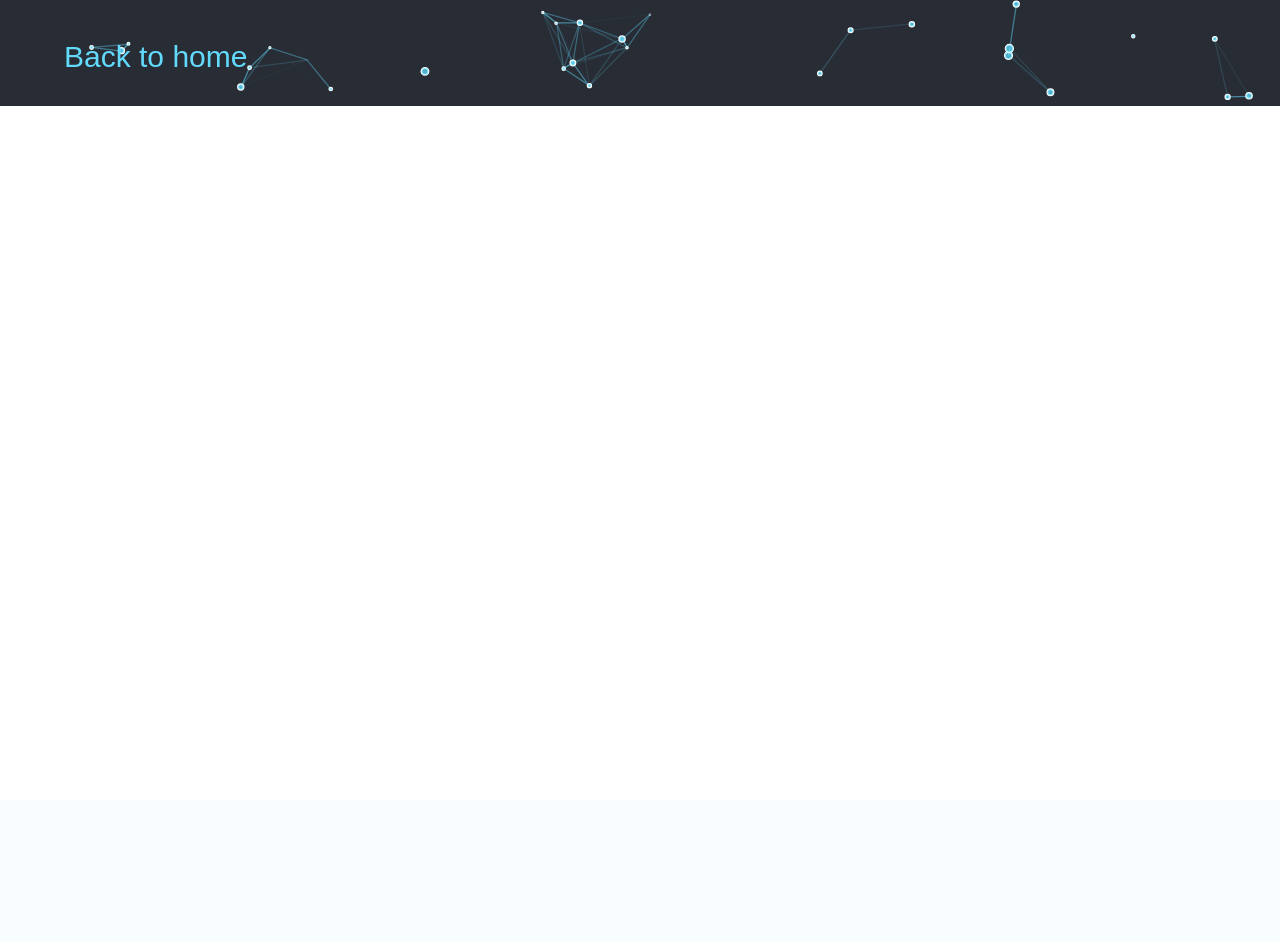
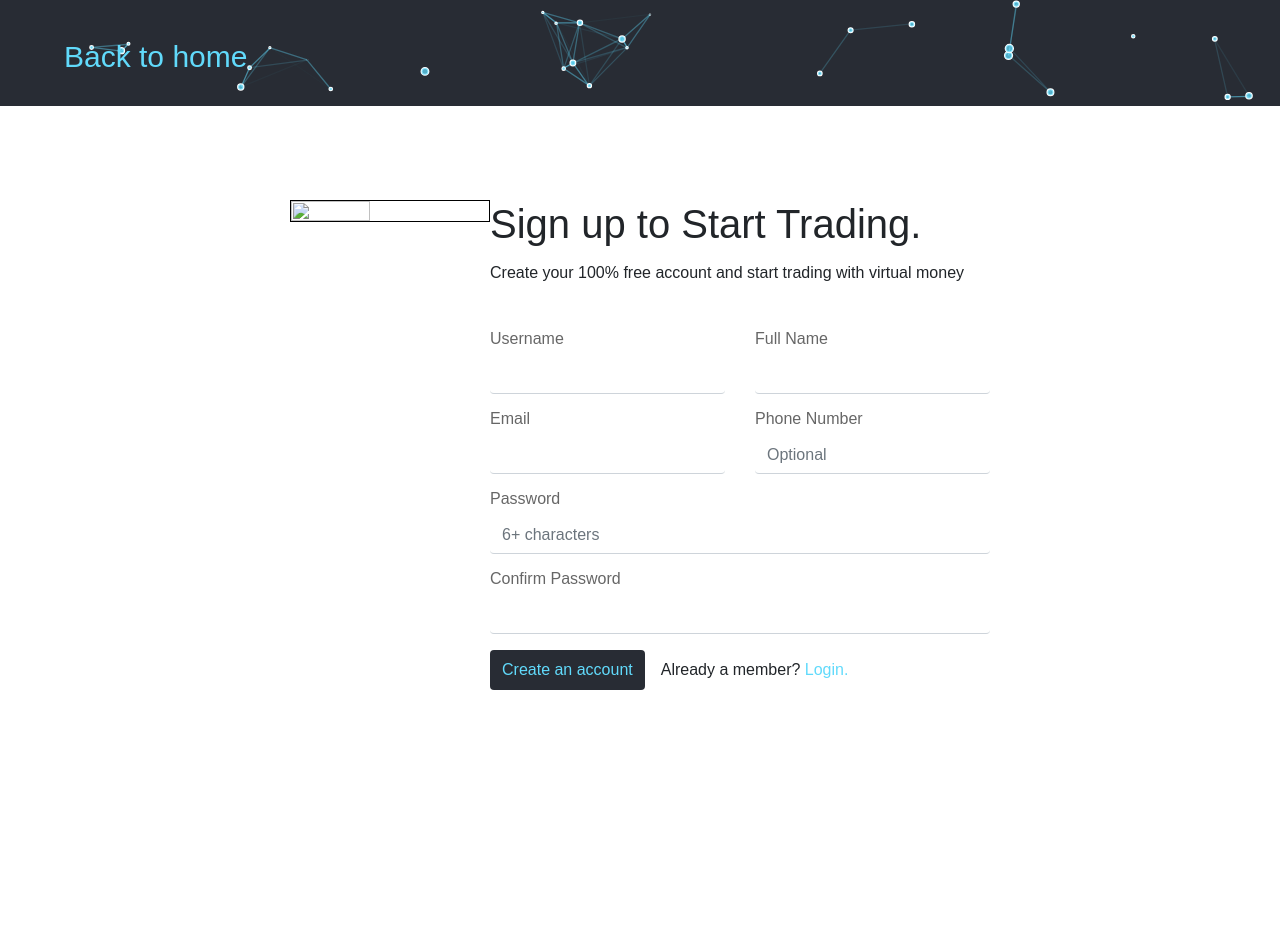
Before and after one commit to ji21/crypto_project, a Django app: page /authentication/register/ in a window 1280 px wide. Before the commit the page ends 106 px from the top, so only its background shows below. Run offline with Django 3.2, Linux system fonts and the light colour scheme; some libraries are stand-ins or nearby versions.

Commit message:
fixed urls namespaces

```diff
--- /dev/null
+++ b/authentication/urls.py
@@ -0,0 +1,9 @@
+from .views import UserValidView, LoginView,RegView
+from django.urls import path
+
+
+urlpatterns = [
+  path('register/', RegView.as_view(), name="register"),
+  path('login/', LoginView.as_view(), name="login"),
+  path('validate-username/', UserValidView.as_view(), name="validate-username")
+]
--- a/authentication/views.py
+++ b/authentication/views.py
@@ -1,12 +1,21 @@
 from django.shortcuts import render
-from django.http import HttpResponse
+from django.http import HttpResponse, JsonResponse
 from django.views import View
 # Create your views here.
-class loginView(View):
+class LoginView(View):
   def get(self, request):
     return render(request, 'authenticate/login.html')
 
 
-class regView(View):
+class RegView(View):
   def get(self, request):
     return render(request, 'authenticate/register.html')
+
+class UserValidView(View):
+  def post(self, request):
+    data = json.loads(request.body)
+    username = data['username']
+
+    if not str(username).isalnum():
+      return JsonResponse({'username_error': 'username should only contain alphabets or numbers'})
+    return JsonResponse({'username_valid', True})
--- a/config/urls.py
+++ b/config/urls.py
@@ -14,13 +14,10 @@ Including another URLconf
     2. Add a URL to urlpatterns:  path('blog/', include('blog.urls'))
 """
 from django.contrib import admin
-from django.urls import path
-from crypto.views import home_view
-from authentication.views import loginView, regView
+from django.urls import path, include
 
 urlpatterns = [
     path('admin/', admin.site.urls),
-    path('authentication/login/', loginView.as_view(), name="login"),
-    path('authentication/register/', regView.as_view(), name="register"),
-    path('home/', home_view, name="home")
+    path('authentication/', include('authentication.urls')),
+    path('', include('crypto.urls'))
 ]
--- a/crypto/models.py
+++ b/crypto/models.py
@@ -2,8 +2,9 @@ from django.db import models
 from django.utils import timezone
 # Create your models here.
 class User(models.Model):
-  first_name = models.CharField(max_length=20)
-  last_name = models.CharField(max_length=20)
+  full_name = models.CharField(max_length=20)
+  user_name = models.CharField(max_length=20)
+  phone = models.CharField(max_length=20, blank=True, null=True)
   # transaction = models.ForeignKey(Transaction, on_delete=model.CASCADE)
   email = models.EmailField(max_length=40)
   # phone = PhoneNumberField(null=False, blank=False, unique=True)
--- /dev/null
+++ b/crypto/urls.py
@@ -0,0 +1,7 @@
+from django.urls import path
+from .views import HomeView
+
+
+urlpatterns = [
+  path('home/', HomeView.as_view(), name="home")
+]
--- a/static/css/style.css
+++ b/static/css/style.css
@@ -2,6 +2,52 @@
   width: calc(100% - 15%);
   margin-left: 15%;
   transition: all 0.4s;
+}
+
+.form-div {
+  min-width: 700px;
+  margin: 200px auto!important;
+  width: 50%;
+  display: flex;
+}
+
+p > .login {
+  color: #61DAFB;
+  border: none!important;
+}
+
+p > .login:hover {
+  border: none!important;
+}
+
+
+.form-div > img {
+  height: 100%;
+  border: 1px solid black;
+  width: 40%;
+}
+
+.form-btn {
+  height: 40px;
+  background-color: #282C34;
+  color: #61DAFB;
+  border: none;
+}
+
+.form-btn:hover {
+  background-color: #282C34;
+  color: #61DAFB;
+}
+
+input {
+  border-right: none!important;
+  border-top: none!important;
+  border-left: none!important;
+  color: #282C34;
+}
+
+label {
+  color: rgba(0, 0, 0, 0.6);!important;
 }
 
 .main-title {
@@ -9,6 +55,20 @@
   font-size: 30px;
   text-align: center;
   margin: auto;
+}
+
+#sign-up-form {
+  width: 30%;
+  height: 50vh;
+  min-width: 500px;
+}
+
+.row {
+  margin-bottom: 1rem;
+}
+
+label {
+  font-size: 16px;
 }
 
 #back-to-home {
--- a/templates/authenticate/register.html
+++ b/templates/authenticate/register.html
@@ -1,3 +1,47 @@
 {% extends "base_auth.html" %}
 
-<h1>This is the register page</h1>
+{% block title %}Sign up{% endblock %}
+
+{% block content %}
+  <div class="form-div">
+    <img src="" alt="">
+    <div>
+      <h1 class="mb-3">Sign up to Start Trading.</h1>
+      <p class="mb-5" style="font-size: 16px">Create your 100% free account and start trading with virtual money</p>
+      <form action="POST" id="sign-up-form">
+        <div class="row">
+          <div class="col">
+            <label for="username">Username</label>
+            <input type="text" id="username" name="username" class="form-control">
+          </div>
+          <div class="col">
+            <label for="full-name">Full Name</label>
+            <input type="text" id="full-name" name="fullname" class="form-control" >
+          </div>
+        </div>
+        <div class="row">
+          <div class="col">
+            <label for="email">Email</label>
+            <input type="email" id="email" name="email" class="form-control">
+          </div>
+          <div class="col">
+            <label for="phone">Phone Number</label>
+            <input type="tel" class="form-control" id="phone" name="phone" placeholder="Optional">
+          </div>
+        </div>
+        <div class="form-group">
+          <label for="password">Password</label>
+          <input type="text" class="form-control" id="password" placeholder="6+ characters" id="formGroupExampleInput">
+        </div>
+        <div class="form-group">
+          <label for="re-password">Confirm Password</label>
+          <input type="text" id="re-password" class="form-control" id="formGroupExampleInput">
+        </div>
+        <div class="d-flex align-items-center">
+          <button type="submit" class="btn form-btn">Create an account</button>
+          <p class="mt-0 mb-0 ml-3" style="font-size: 16px">Already a member? <a href="{% url 'login' %}" class="login">Login.</a></p>
+        </div>
+      </form>
+    </div>
+  </div>
+{% endblock %}
--- a/templates/base.html
+++ b/templates/base.html
@@ -17,7 +17,7 @@
       <a class="navbar-brand mt-3 pl-3 pr-3 pt-4 pb-2 main-title" style="width: 100%;" href="">Byte</a>
       <div id="particles-js" class="center">
           <img src="{% static 'images/letter-b.png' %}" alt="">
-          <a class="login-btn pt-2 pb-2 pl-4 pr-4 radius">Login</a>
+          <a href="{% url 'login' %}" class="login-btn pt-2 pb-2 pl-4 pr-4 radius">Login</a>
           <div class="register pr-3 pt-2 pl-3 pb-3">Don't have an account? <a href="{% url 'register' %}">Sign up.</a></div>
       </div>
     </div>
```
Also changed, not shown: crypto/views.py (+4 -4 lines), templates/authenticate/login.html (+1 -38 lines), crypto/migrations/0003_auto_20200827_1538.py (added).
